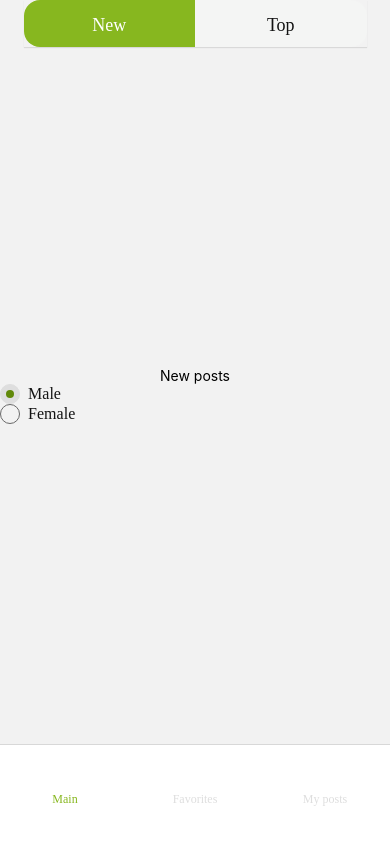
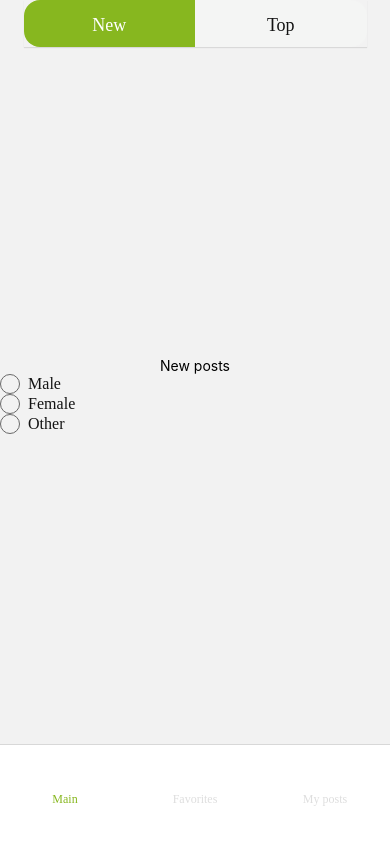
Before and after one commit to Dimensionnnnn/social-network, a React Native app: screen /New in a window 390 px wide. Built offline with nearby package versions, Linux system fonts and the light colour scheme.

Commit message:
feat/added draw buttons through an array

```diff
--- a/src/components/radio-field/radio-field.tsx
+++ /dev/null
@@ -1,28 +0,0 @@
-import {useColorScheme, Appearance} from 'react-native';
-import React, {useState} from 'react';
-import {RadioButton} from 'src/components/UI/radio-button/radio-button';
-
-export const RadioField = () => {
-  const [selectedLabel, setSelectedLabel] = useState('Male');
-  const isDarkMode = useColorScheme() === 'dark';
-
-  const handleRadioPress = (label: string) => {
-    setSelectedLabel(label);
-    Appearance.setColorScheme(isDarkMode ? 'light' : 'dark');
-  };
-
-  return (
-    <>
-      <RadioButton
-        label="Male"
-        isChecked={selectedLabel === 'Male'}
-        onPress={() => handleRadioPress('Male')}
-      />
-      <RadioButton
-        label="Female"
-        isChecked={selectedLabel === 'Female'}
-        onPress={() => handleRadioPress('Female')}
-      />
-    </>
-  );
-};
--- /dev/null
+++ b/src/components/radio-field/radio-group.tsx
@@ -0,0 +1,30 @@
+import {useColorScheme, Appearance} from 'react-native';
+import React, {useState} from 'react';
+import {RadioButton} from 'src/components/UI/radio-button/radio-button';
+
+interface RadioGroupProps {
+  labels: string[];
+}
+
+export const RadioGroup: React.FC<RadioGroupProps> = ({labels}) => {
+  const [selectedLabel, setSelectedLabel] = useState('');
+  const isDarkMode = useColorScheme() === 'dark';
+
+  const handleRadioPress = (label: string) => {
+    setSelectedLabel(label);
+    Appearance.setColorScheme(isDarkMode ? 'light' : 'dark');
+  };
+
+  return (
+    <>
+      {labels.map((label: string) => (
+        <RadioButton
+          key={label}
+          label={label}
+          isChecked={selectedLabel === label}
+          onPress={() => handleRadioPress(label)}
+        />
+      ))}
+    </>
+  );
+};
--- a/src/screens/new-posts/new-posts.tsx
+++ b/src/screens/new-posts/new-posts.tsx
@@ -1,12 +1,14 @@
 import {StyleSheet, Text, View} from 'react-native';
 import React from 'react';
-import {RadioField} from 'src/components/radio-field/radio-field';
+import {RadioGroup} from 'src/components/radio-field/radio-group';
+
+const LABELS = ['Male', 'Female', 'Other'];
 
 export const NewPosts = () => {
   return (
     <View style={styles.container}>
       <Text>New posts</Text>
-      <RadioField />
+      <RadioGroup labels={LABELS} />
     </View>
   );
 };
```
